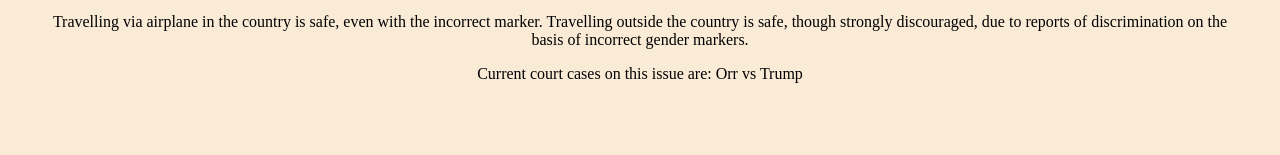
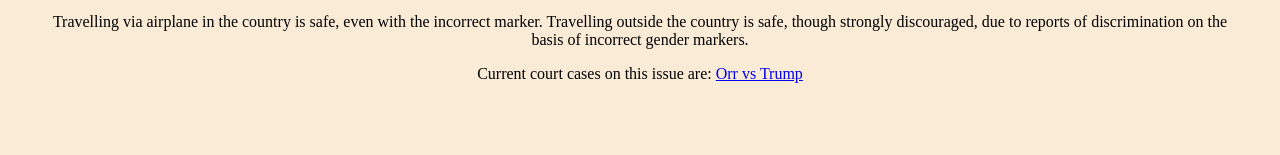
Before and after one commit to ranker-1/Columbia-Cares, a plain HTML site: page subsections_columbia.html in a window 1280 px wide. Shown: the part 2021-2176 px from the top of the page. Drawn offline with Linux system fonts and the light colour scheme.

Commit message:
link for orr v trump

```diff
--- a/subsections_columbia.html
+++ b/subsections_columbia.html
@@ -145,7 +145,7 @@
                     </p>
 
                     <p>
-                        Current court cases on this issue are: <span class="qc_case">Orr vs Trump</span>
+                        Current court cases on this issue are: <span class="qc_case"><a href="https://www.aclu.org/cases/orr-v-trump">Orr vs Trump</a></span>
                     </p>
                 </article>
             </section>
```
